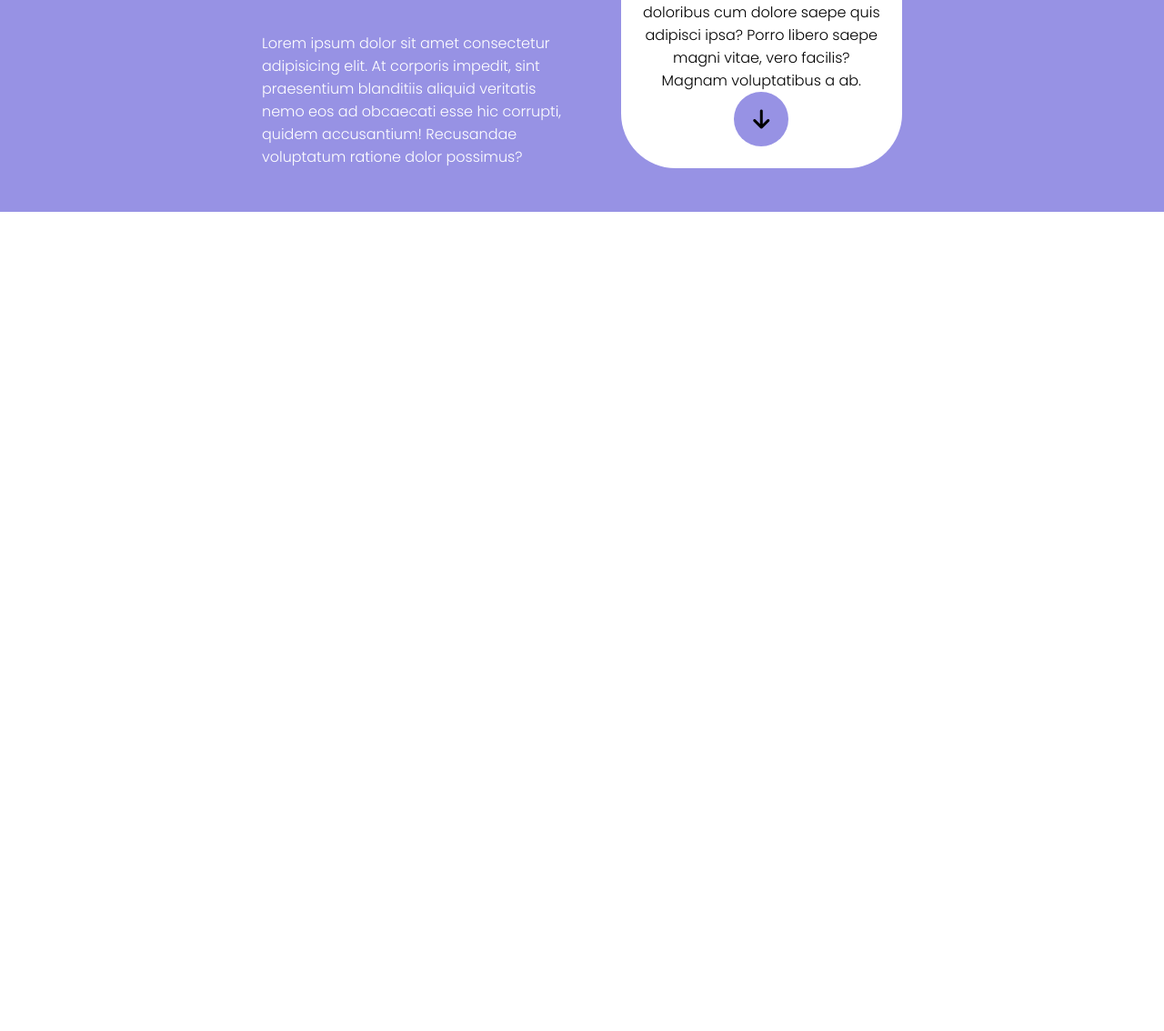
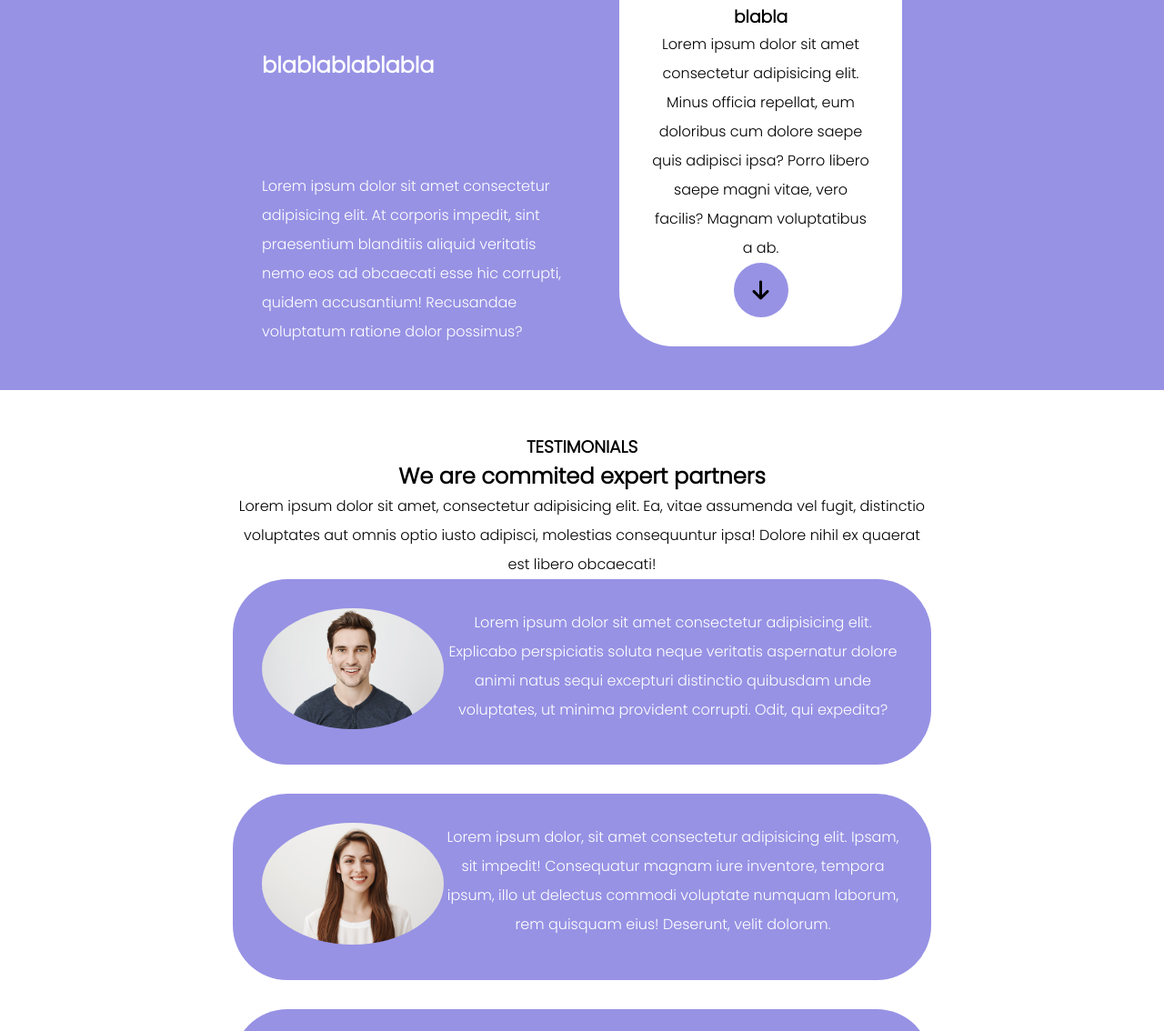
Before and after one commit to Leograzioli/htmlcss-responsive-layout, a plain HTML site: page index.html in a window 1280 px wide. Shown: the part 1666-2800 px from the top of the page at 91% size. Before the commit the page ends 1899 px from the top, so only its background shows below. Drawn offline with Linux system fonts and the light colour scheme.

Commit message:
finito section  testimonials

```diff
--- a/css/style.css
+++ b/css/style.css
@@ -10,17 +10,11 @@ html {
     font-size: 100%;
 }
 
-img {
-    width: 100%;
+/* text  */
+p {
+    line-height: 2rem;
 }
 
-.card-big {
-    border-radius: 60px;
-}
-
-.card {
-    border-radius: 20px;
-}
 /* root  */
 :root {
     /* color  */
@@ -31,15 +25,28 @@ img {
     --black-light-color: #333333;
 
     /* measure*/
-    --rem-1half: 1.5rem;
+    --rem-1half: 2rem;
     --rem-3: 3rem;
-
 }
 
 /* layout */
+img {
+    width: 100%;
+}
+
 .container {
     width: 90%;
     margin: 0 auto;
+}
+
+.card-big {
+    border-radius: 60px;
+    padding: var(--rem-1half);
+}
+
+.card {
+    border-radius: 20px;
+    padding: var(--rem-1half);
 }
 
 /**** HEADER ****/
@@ -74,7 +81,6 @@ section {
 }
  /* about section  */
 #about .card {
-    padding: var(--rem-1half);
     margin-bottom: var(--rem-1half);
     background-color: var(--primary-color-light);
 
@@ -97,7 +103,6 @@ section {
 
 #planning .card-big {
     text-align: center;
-    padding: var(--rem-1half);
     background-color: white;
     color: black;
 }
@@ -108,6 +113,22 @@ section {
     line-height: 60px;
     border-radius: 50%;
     background-color: var(--violet-color);
+}
+
+/* testimonials section  */
+#testimonials {
+    text-align: center;
+}
+
+#testimonials .card-big {
+    background-color: var(--violet-color);
+    color: white;
+    margin-bottom: var(--rem-1half);
+}
+
+.testimonials-img img {
+    border-radius: 50%;
+    width: 200px;
 }
 
 /* MEDIA QUERY  */
@@ -129,6 +150,11 @@ section {
 
     #about .card:first-child {
         width: calc(100% / 1.5 - var(--rem-1half) / 3);
+    }
+
+    /* testimonials section  */
+    #testimonials .card-big {
+        display: flex;
     }
 
 }
--- a/index.html
+++ b/index.html
@@ -96,6 +96,48 @@
                 </div>
             </div>
         </section>
+
+        <!-- testimonials section  -->
+        <section id="testimonials">
+            <div class="container">
+                <div class="row">
+                    <h3>TESTIMONIALS</h3>
+                    <h2>We are commited expert partners</h2>
+                    <p>Lorem ipsum dolor sit amet, consectetur adipisicing elit. Ea, vitae assumenda vel fugit, distinctio voluptates aut omnis optio iusto adipisci, molestias consequuntur ipsa! Dolore nihil ex quaerat est libero obcaecati!</p>
+
+                    <div class="card-big">
+
+                        <div class="testimonials-img">
+                            <img src="img/testimonial1.jpg" alt="">
+                        </div>
+
+                        <div class="testimonials-txt">
+                            <p>Lorem ipsum dolor sit amet consectetur adipisicing elit. Explicabo perspiciatis soluta neque veritatis aspernatur dolore animi natus sequi excepturi distinctio quibusdam unde voluptates, ut minima provident corrupti. Odit, qui expedita?</p>
+                        </div>
+                    </div>
+
+                    <div class="card-big">
+
+                        <div class="testimonials-img">
+                            <img src="img/testimonial2.jpg" alt="">
+                        </div>
+                        <div class="testimonials-txt">
+                            <p>Lorem ipsum dolor, sit amet consectetur adipisicing elit. Ipsam, sit impedit! Consequatur magnam iure inventore, tempora ipsum, illo ut delectus commodi voluptate numquam laborum, rem quisquam eius! Deserunt, velit dolorum.</p>
+                        </div>
+                    </div>
+
+                    <div class="card-big">
+
+                        <div class="testimonials-img">
+                            <img src="img/testimonial3.jpg" alt="">
+                        </div>
+                        <div class="testimonials-txt">
+                            <p>Lorem ipsum dolor, sit amet consectetur adipisicing elit. Ipsam, sit impedit! Consequatur magnam iure inventore, tempora ipsum, illo ut delectus commodi voluptate numquam laborum, rem quisquam eius! Deserunt, velit dolorum.</p>
+                        </div>
+                    </div>
+                </div>
+            </div>
+        </section>
     </main>
 
     <!-- footer start  -->
```
